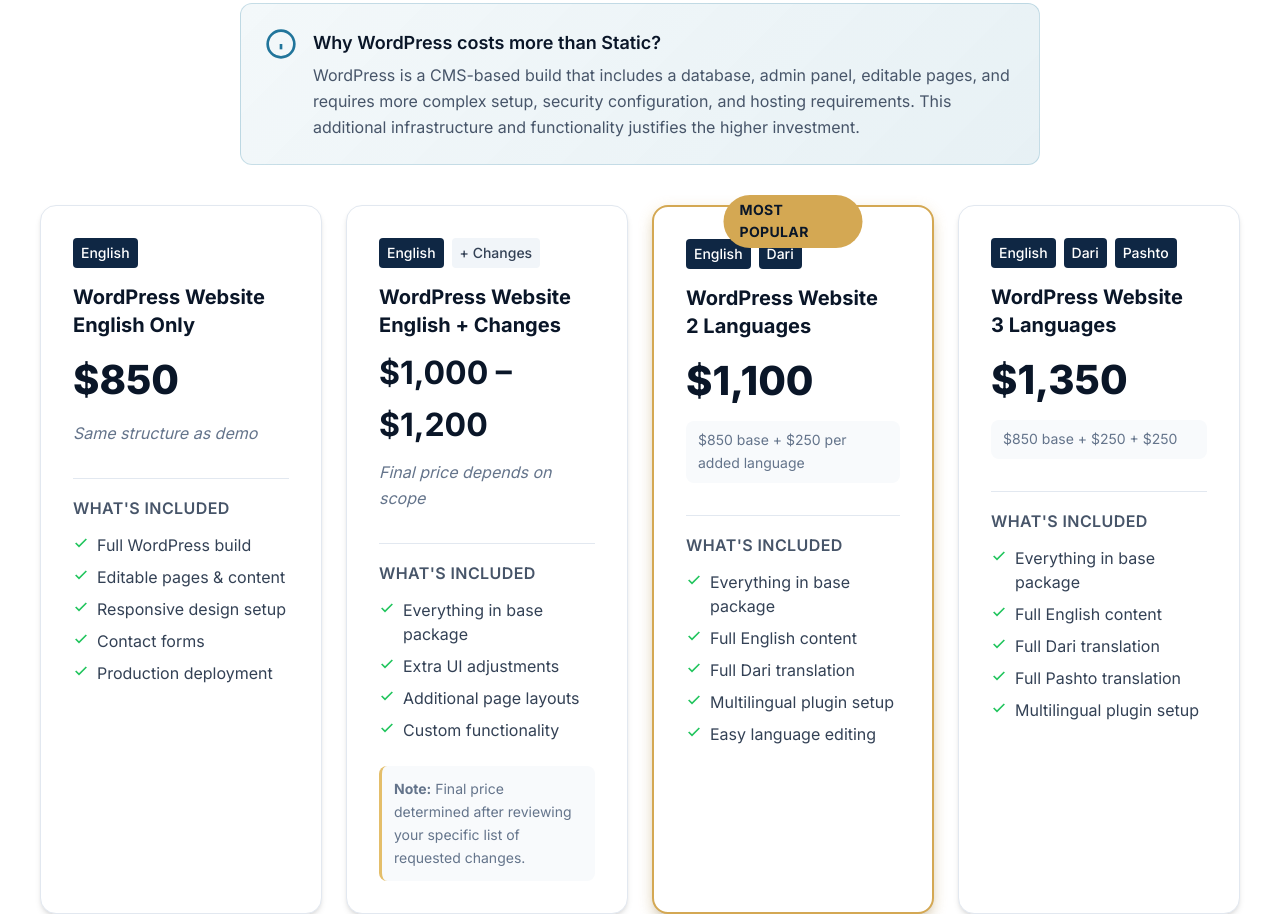
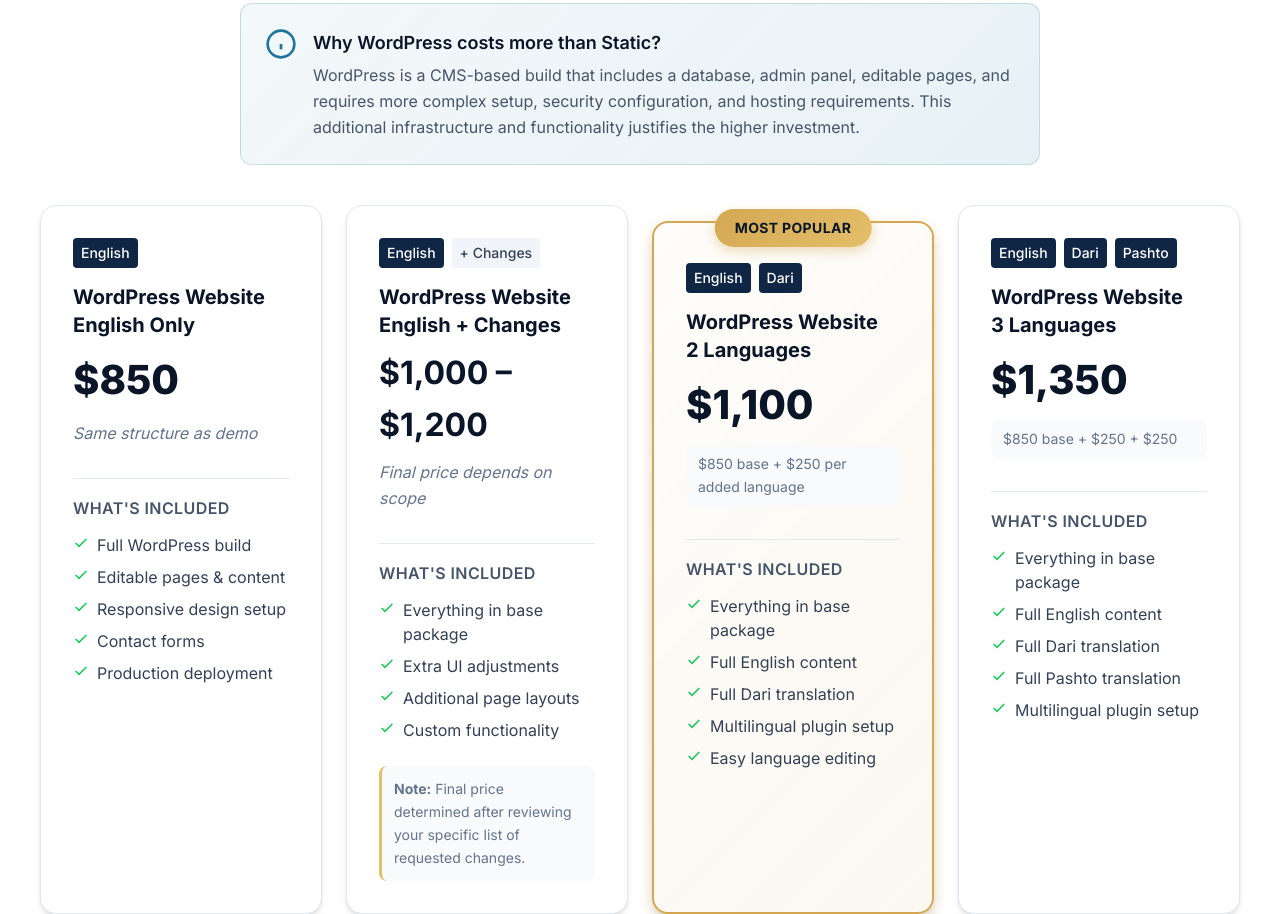
Before and after one commit to faizahmaddae/ehsanlawpllc-static, a plain HTML site: page pricing.html in a window 1280 px wide. Shown: the part 1725-2639 px from the top of the page. Drawn offline with Linux system fonts and the light colour scheme.

Commit message:
Improve featured pricing card styling for WordPress section

```diff
--- a/pricing.html
+++ b/pricing.html
@@ -58,6 +58,11 @@
 
     .pricing-section--wordpress {
       background: var(--color-white);
+    }
+
+    /* Featured card in WordPress section needs subtle background since parent is white */
+    .pricing-section--wordpress .pricing-card--featured {
+      background: linear-gradient(135deg, rgba(212, 168, 83, 0.03) 0%, rgba(212, 168, 83, 0.08) 100%);
     }
 
     .pricing-section__header {
@@ -142,22 +147,27 @@
     .pricing-card--featured {
       border: 2px solid var(--color-gold-500);
       box-shadow: var(--shadow-lg), var(--shadow-gold);
+      margin-top: var(--space-4);
+      padding-top: calc(var(--space-8) + var(--space-2));
     }
 
     .pricing-card--featured::before {
       content: 'Most Popular';
       position: absolute;
-      top: -12px;
+      top: -14px;
       left: 50%;
       transform: translateX(-50%);
-      background: var(--color-gold-500);
+      background: linear-gradient(135deg, var(--color-gold-500) 0%, var(--color-gold-400) 100%);
       color: var(--color-navy-900);
-      padding: var(--space-1) var(--space-4);
+      padding: var(--space-2) var(--space-5);
       border-radius: var(--radius-full);
       font-size: var(--text-xs);
       font-weight: var(--font-bold);
       text-transform: uppercase;
       letter-spacing: var(--tracking-wide);
+      white-space: nowrap;
+      box-shadow: 0 4px 12px rgba(212, 168, 83, 0.4);
+      z-index: 10;
     }
 
     .pricing-card__languages {
```
